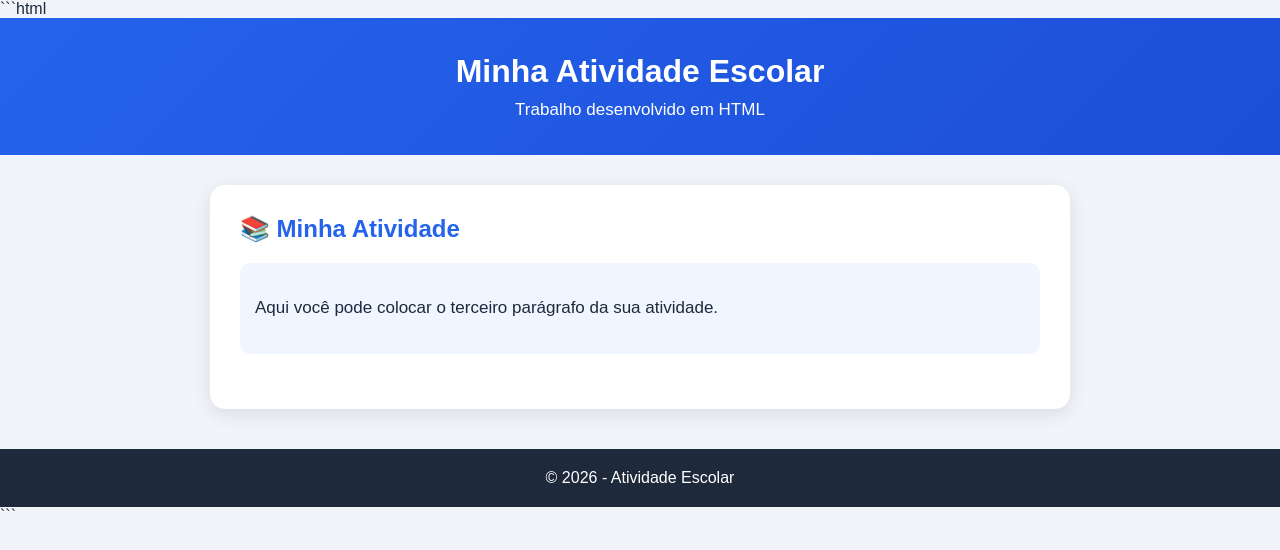
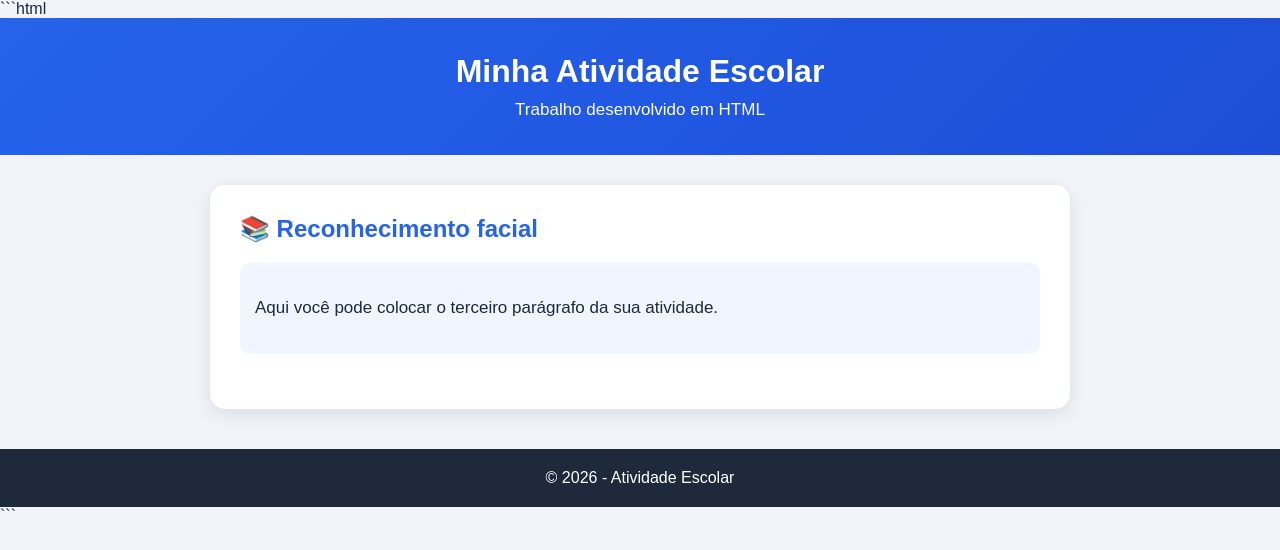
Before and after one commit to carlos8004956-code/henrique, a plain HTML site: page index.html in a window 1280 px wide. Drawn offline with Linux system fonts and the light colour scheme.

Commit message:
Change activity title to 'Reconhecimento facial'

```diff
--- a/index.html
+++ b/index.html
@@ -123,7 +123,7 @@
         <section class="atividade">
 
             <!-- TÍTULO DA ATIVIDADE -->
-            <h2>📚 Minha Atividade</h2>
+            <h2>📚 Reconhecimento facial</h2>
 
 
             <!-- INFORMAÇÕES -->
```
